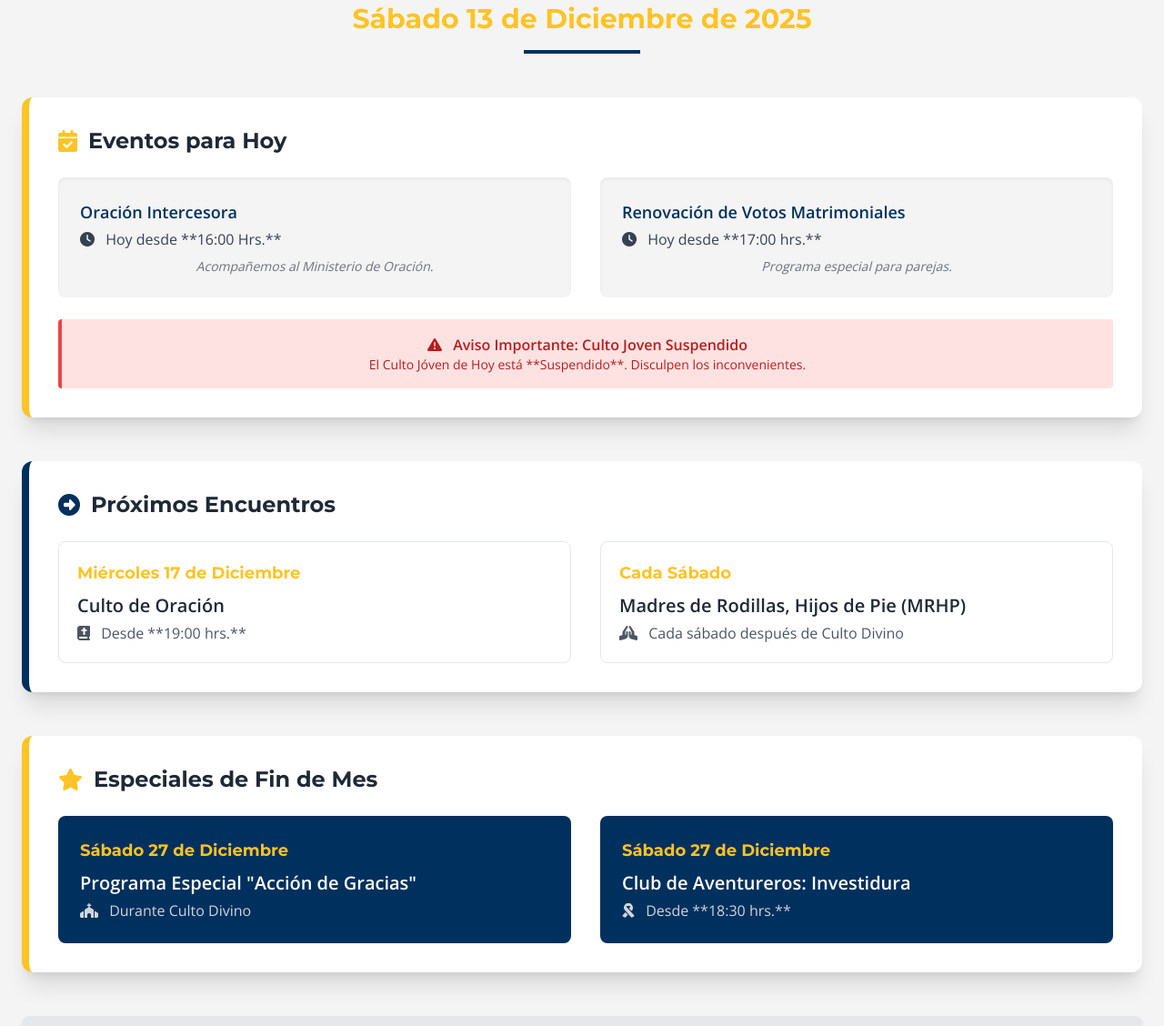
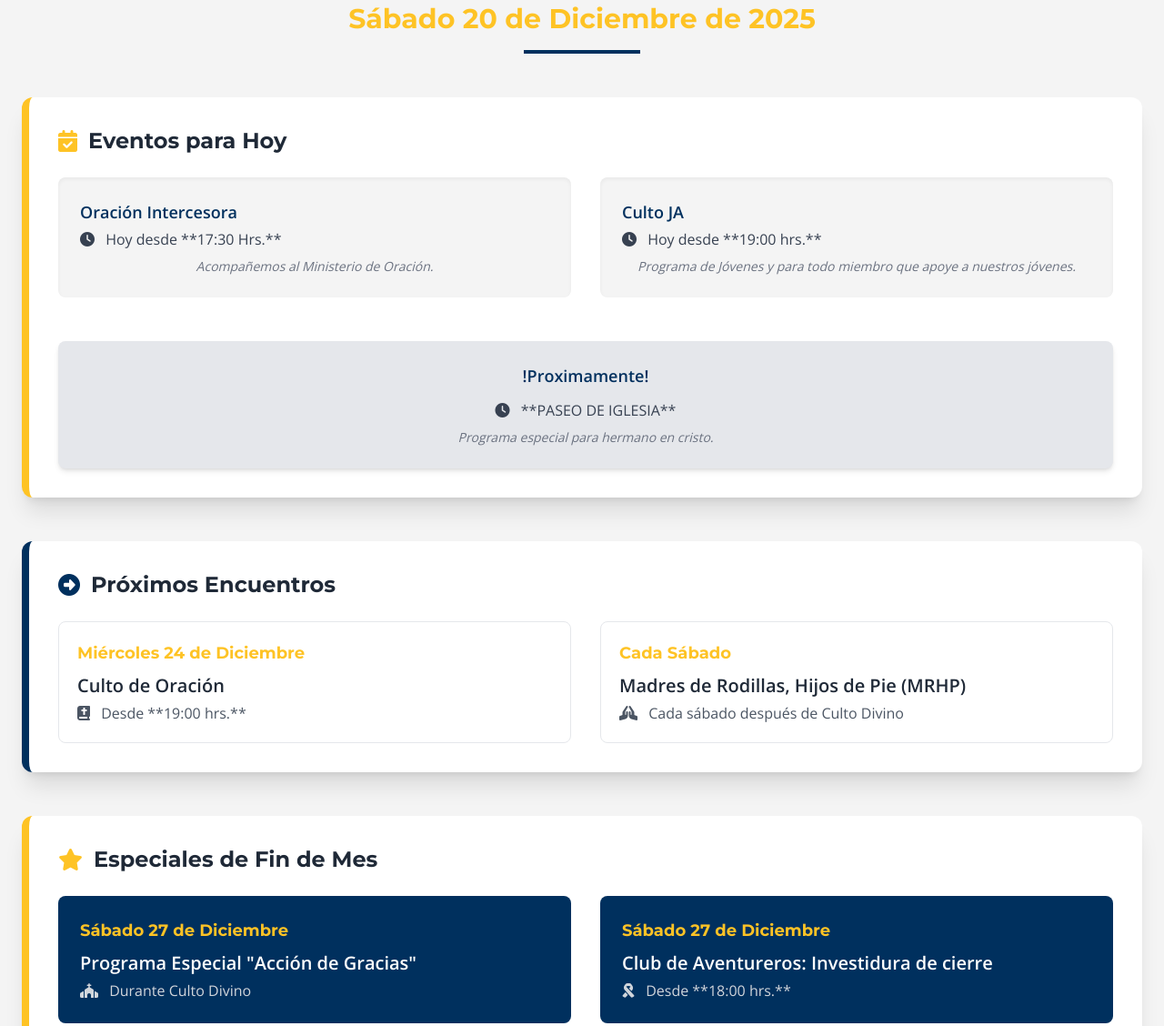
Before and after one commit to MauricioGalaz/IASDSFLimache, a plain HTML site: page avisos.html in a window 1280 px wide. Shown: the part 221-1349 px from the top of the page at 91% size. Drawn offline with nearby package versions, Linux system fonts and the light colour scheme.

Commit message:
aviso update

```diff
--- a/avisos.html
+++ b/avisos.html
@@ -89,7 +89,7 @@
                 Avisos Semanales y Próximos Eventos
             </h1>
             <h2 class="text-3xl font-heading font-bold text-adventist-gold mb-2">
-                Sábado 13 de Diciembre de 2025
+                Sábado 20 de Diciembre de 2025
             </h2>
             <div class="w-32 h-1 bg-adventist-blue mx-auto mt-4"></div>
         </div>
@@ -102,21 +102,22 @@
             <div class="grid md:grid-cols-2 gap-8">
                 <div class="bg-adventist-light p-6 rounded-lg shadow-inner">
                     <p class="text-lg font-bold text-adventist-blue mb-1">Oración Intercesora</p>
-                    <p class="text-gray-700"><i class="fas fa-clock mr-2"></i> Hoy desde **16:00 Hrs.**</p>
+                    <p class="text-gray-700"><i class="fas fa-clock mr-2"></i> Hoy desde **17:30 Hrs.**</p>
                     <p class="text-sm italic mt-2 text-gray-500 rounded text-center">Acompañemos al Ministerio de Oración.</p>
                 </div>
 
                 <div class="bg-adventist-light p-6 rounded-lg shadow-inner">
-                    <p class="text-lg font-bold text-adventist-blue mb-1">Renovación de Votos Matrimoniales</p>
-                    <p class="text-gray-700"><i class="fas fa-clock mr-2"></i> Hoy desde **17:00 hrs.**</p>
-                    <p class="text-sm italic mt-2 text-gray-500 rounded text-center">Programa especial para parejas.</p>
+                    <p class="text-lg font-bold text-adventist-blue mb-1">Culto JA</p>
+                    <p class="text-gray-700"><i class="fas fa-clock mr-2"></i> Hoy desde **19:00 hrs.**</p>
+                    <p class="text-sm italic mt-2 text-gray-500 rounded text-center">Programa de Jóvenes y para todo miembro que apoye a nuestros jóvenes.</p>
                 </div>
             </div>
 
-            <div class="mt-6 p-4 bg-red-100 text-red-700 border-l-4 border-red-500 rounded text-center">
-                    <p class="font-bold"><i class="fas fa-exclamation-triangle mr-2"></i> Aviso Importante: Culto Joven Suspendido</p>
-                    <p class="text-sm">El Culto Jóven de Hoy está **Suspendido**. Disculpen los inconvenientes.</p>
-            </div>
+            <div class="mt-12 text-center p-6 bg-gray-200 rounded-lg shadow-md">
+                    <p class="text-lg font-bold text-adventist-blue mb-3">!Proximamente!</p>
+                    <p class="text-gray-700"><i class="fas fa-clock mr-2"></i> **PASEO DE IGLESIA**</p>
+                    <p class="text-sm italic mt-2 text-gray-500 rounded text-center">Programa especial para hermano en cristo.</p>
+                </div>
         </div>
 
         <div class="bg-white p-8 rounded-xl shadow-xl mb-12 border-l-8 border-adventist-blue">
@@ -126,7 +127,7 @@
 
             <div class="grid md:grid-cols-2 gap-8">
                 <div class="border p-5 rounded-lg">
-                    <p class="font-heading font-bold text-lg text-adventist-gold mb-2">Miércoles 17 de Diciembre</p>
+                    <p class="font-heading font-bold text-lg text-adventist-gold mb-2">Miércoles 24 de Diciembre</p>
                     <p class="text-xl font-bold text-gray-800 mb-1">Culto de Oración</p>
                     <p class="text-gray-600"><i class="fas fa-bible mr-2"></i> Desde **19:00 hrs.**</p>
                 </div>
@@ -145,16 +146,16 @@
             </h3>
 
             <div class="grid md:grid-cols-2 gap-8">
-                <div class="bg-adventist-blue text-white p-6 rounded-lg">
+                <div class="bg-adventist-blue text-white p-6 rounded-lg justify-center">
                     <p class="font-heading font-bold text-lg text-adventist-gold mb-2">Sábado 27 de Diciembre</p>
                     <p class="text-xl font-bold mb-1">Programa Especial "Acción de Gracias"</p>
                     <p class="text-gray-300"><i class="fas fa-church mr-2"></i> Durante Culto Divino</p>
                 </div>
 
-                <div class="bg-adventist-blue text-white p-6 rounded-lg">
+                <div class="bg-adventist-blue text-white p-6 rounded-lg justify-center">
                     <p class="font-heading font-bold text-lg text-adventist-gold mb-2">Sábado 27 de Diciembre</p>
-                    <p class="text-xl font-bold mb-1">Club de Aventureros: Investidura</p>
-                    <p class="text-gray-300"><i class="fas fa-ribbon mr-2"></i> Desde **18:30 hrs.**</p>
+                    <p class="text-xl font-bold mb-1">Club de Aventureros: Investidura de cierre</p>
+                    <p class="text-gray-300"><i class="fas fa-ribbon mr-2"></i> Desde **18:00 hrs.**</p>
                 </div>
             </div>
         </div>
```
